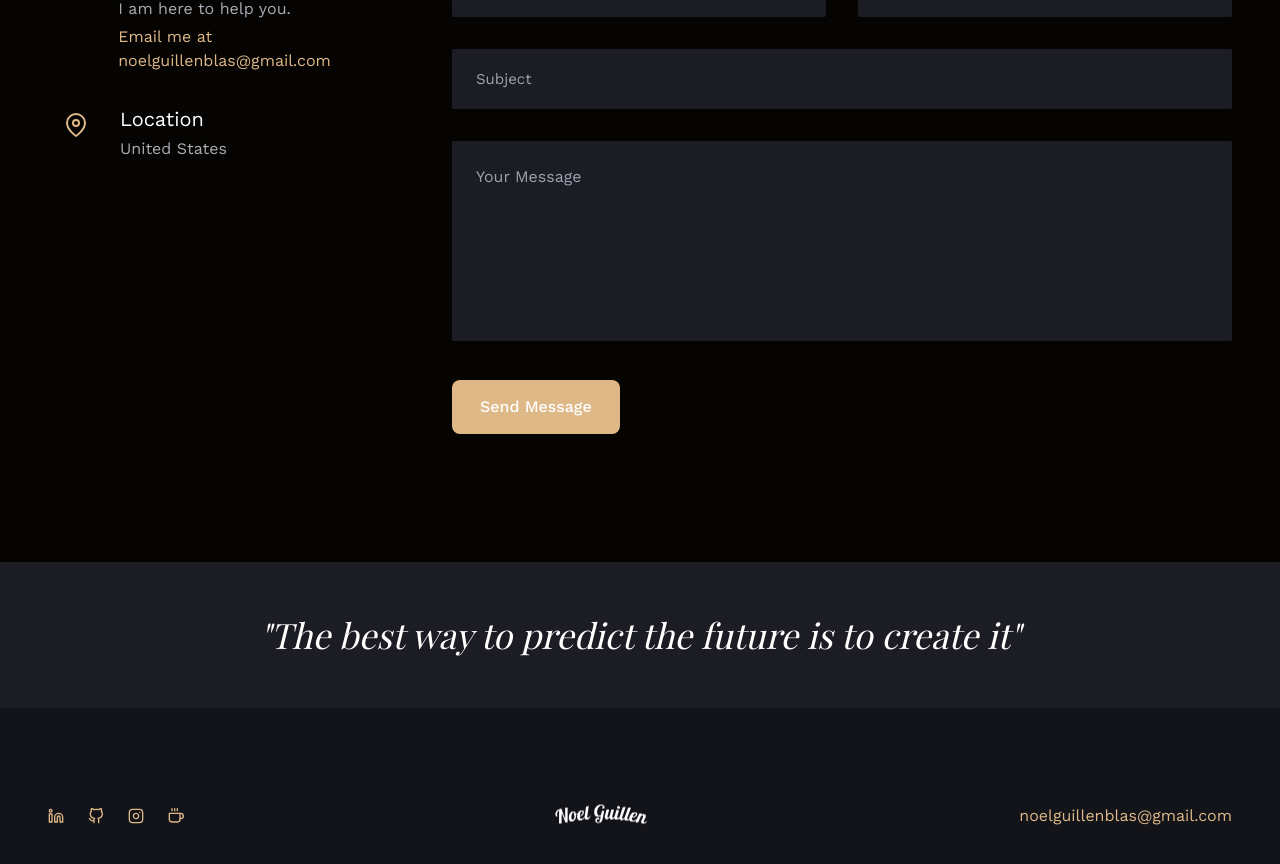
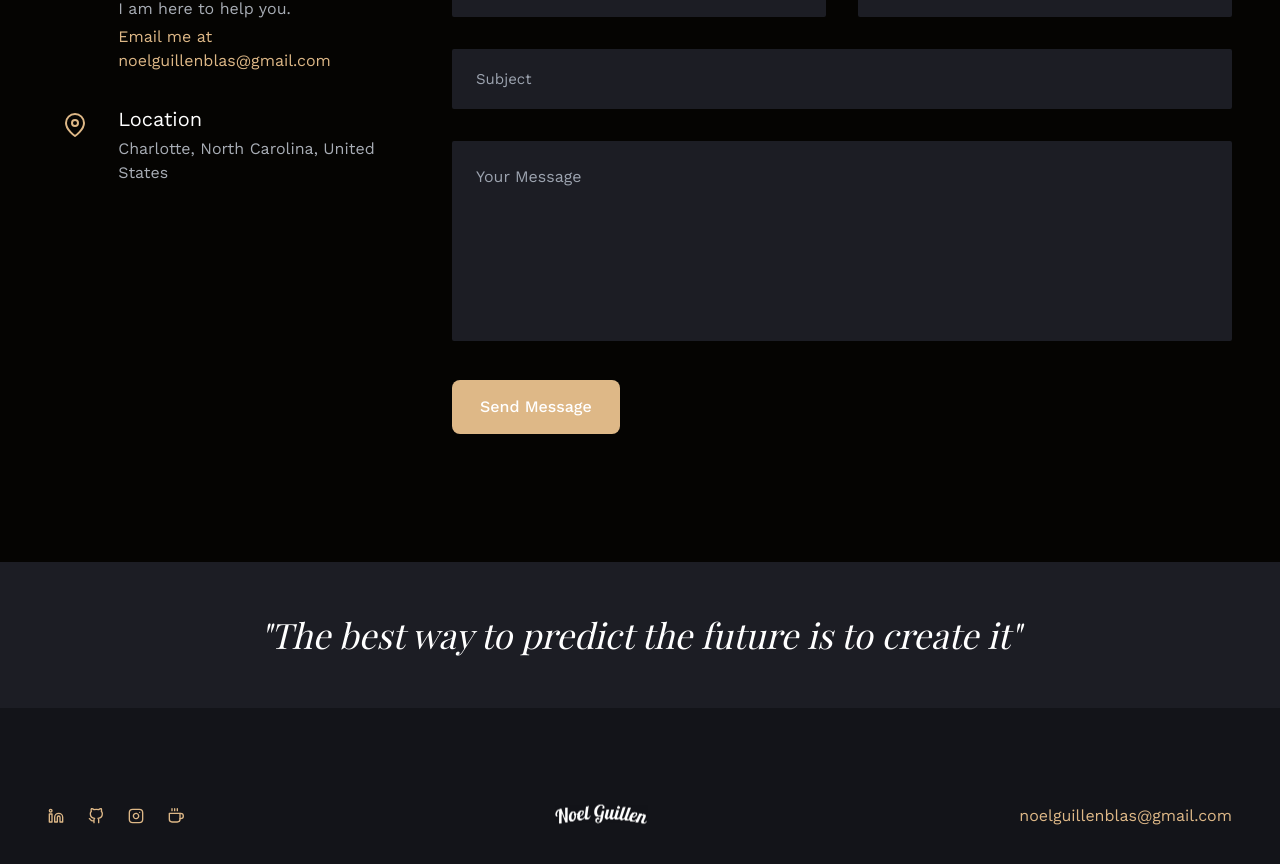
Before and after one commit to 1uckyswish/Personal-Portfolio-Project, a React (Create React App) app: page / in a window 1280 px wide. Shown: the part 6637-7501 px from the top of the page. Built offline with nearby package versions, Linux system fonts and the light colour scheme; a web font is replaced by a local one.

Commit message:
Update data.js with new location

```diff
--- a/src/data.js
+++ b/src/data.js
@@ -365,7 +365,7 @@ export const contact = [
   {
     icon: <FiMapPin />,
     title: "Location",
-    subtitle: "United States",
+    subtitle: "Charlotte, North Carolina, United States",
     // description: 'Serving worldwide',
   },
 ];
```
